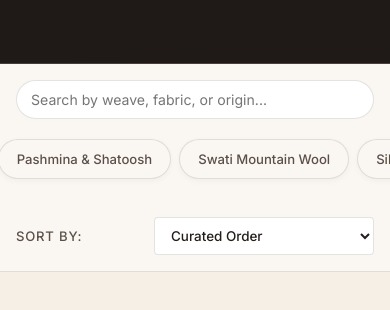
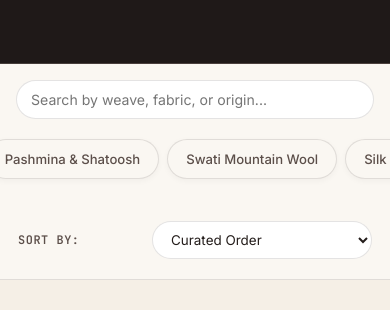
Before and after one commit to syed-sameer-ul-hassan1/kamran, a React (Vite) app: page /collection in a window 390 px wide. Shown: the part 780-1090 px from the top of the page. Built offline with nearby package versions, Linux system fonts and the light colour scheme; no server answers; the database is empty.

Commit message:
style: refine layout, spacing, and responsive styles for sort controls and search components

```diff
--- a/src/index.css
+++ b/src/index.css
@@ -2218,6 +2218,8 @@ header.site-nav.light-page-nav .burger {
   align-items: center;
   gap: 10px;
   justify-content: flex-end;
+  box-sizing: border-box;
+  padding: 0 4px;
 }
 
 .sort-label {
@@ -2228,10 +2230,12 @@ header.site-nav.light-page-nav .burger {
   color: var(--text-muted);
   white-space: nowrap;
   font-weight: 600;
+  flex-shrink: 0;
 }
 
 .sort-select {
-  padding: 8px 14px;
+  height: 38px;
+  padding: 0 14px;
   font-family: 'Inter', sans-serif;
   font-size: 0.84rem;
   border: 1px solid var(--line);
@@ -2240,37 +2244,13 @@ header.site-nav.light-page-nav .burger {
   color: var(--text-dark);
   cursor: pointer;
   outline: none;
-  transition: border-color 0.2s ease;
+  transition: border-color 0.2s ease, box-shadow 0.2s ease;
+  box-sizing: border-box;
 }
 
 .sort-select:focus {
   border-color: var(--oxblood);
-}
-
-@media (min-width: 860px) {
-  .sort-wrap {
-    justify-content: flex-end;
-  }
-}
-
-.sort-label {
-  font-size: 0.82rem;
-  color: var(--text-muted);
-  font-family: 'Inter', sans-serif;
-  white-space: nowrap;
-  font-weight: 500;
-}
-
-.sort-select {
-  padding: 9px 12px;
-  font-family: 'Inter', sans-serif;
-  font-size: 0.84rem;
-  border: 1px solid var(--line);
-  border-radius: var(--radius);
-  background: #FFFFFF;
-  color: var(--text-dark);
-  cursor: pointer;
-  font-weight: 500;
+  box-shadow: 0 0 0 3px var(--oxblood-glow);
 }
 
 .empty-results-box {
@@ -3765,6 +3745,14 @@ footer.luxury-footer {
     -ms-overflow-style: none !important;
   }
 
+  .filter-pills::after {
+    content: '';
+    display: block;
+    flex: 0 0 16px !important;
+    width: 16px !important;
+    height: 1px;
+  }
+
   .filter-pills::-webkit-scrollbar {
     display: none !important;
     width: 0 !important;
@@ -3803,11 +3791,13 @@ footer.luxury-footer {
     align-items: stretch !important;
     gap: 14px !important;
     width: 100% !important;
+    box-sizing: border-box !important;
   }
 
   .search-wrap {
     width: 100% !important;
     max-width: 100% !important;
+    box-sizing: border-box !important;
   }
 
   .sort-wrap {
@@ -3815,12 +3805,28 @@ footer.luxury-footer {
     display: flex !important;
     justify-content: space-between !important;
     align-items: center !important;
-    box-sizing: border-box;
+    gap: 12px !important;
+    padding: 4px 2px !important;
+    box-sizing: border-box !important;
+  }
+
+  .sort-label {
+    flex-shrink: 0 !important;
+    font-size: 0.74rem !important;
+    letter-spacing: 0.05em !important;
+    text-transform: uppercase !important;
+    font-weight: 600 !important;
+    color: var(--text-muted) !important;
   }
 
   .sort-select {
     flex: 1 !important;
     max-width: 220px !important;
+    height: 38px !important;
+    padding: 0 14px !important;
+    font-size: 0.84rem !important;
+    border-radius: 20px !important;
+    box-sizing: border-box !important;
   }
 
   /* Sizing Cards & Comparison Tables */
```
